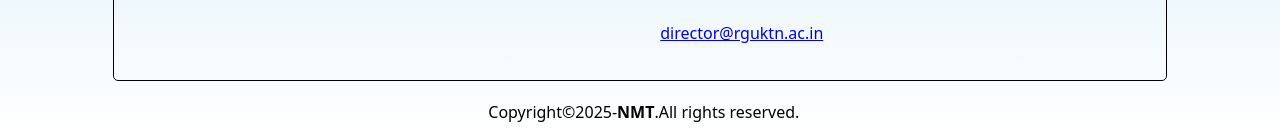
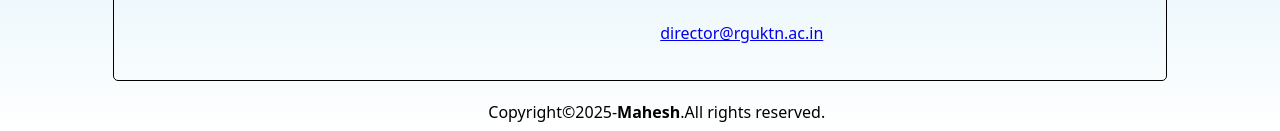
Before and after one commit to Mahesh-Kona/Results-Management-System-RMS-Campus-website-, a Flask app: page /contact.html in a window 1280 px wide. Shown: the part 808-939 px from the top of the page. Run offline with Flask 3, Linux system fonts and the light colour scheme.

Commit message:
Update contact.html

```diff
--- a/templates/contact.html
+++ b/templates/contact.html
@@ -194,7 +194,7 @@
     </div>
 </div>
 <footer style="margin-left: 38%;">
-    Copyright&copy2025-<b>NMT</b>.All rights reserved.
+    Copyright&copy2025-<b>Mahesh</b>.All rights reserved.
 </footer>
 <script>
         $(document).ready(function(){
```
